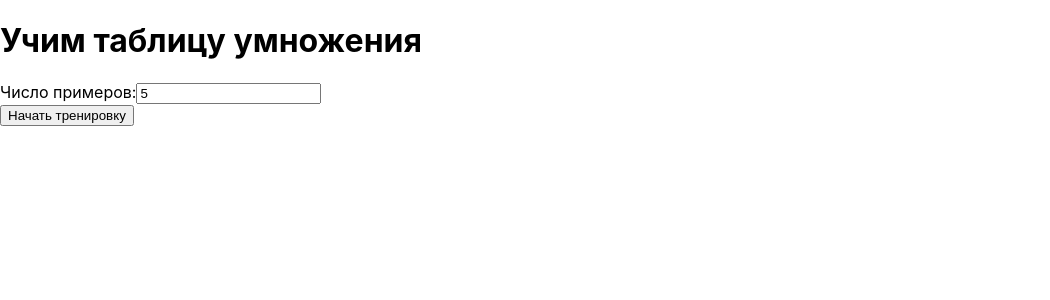
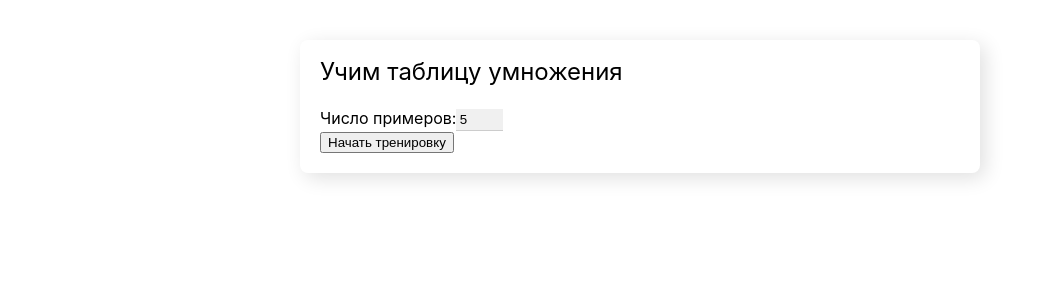
Before and after one commit to gkond/multab, a React (Create React App) app: page / in a window 1280 px wide. Shown: the top 300 px of the page, without its empty margins (0-1050 px from the left). Built offline with nearby package versions, Linux system fonts and the light colour scheme.

Commit message:
Basic markup

```diff
--- a/src/App.css
+++ b/src/App.css
@@ -1,31 +1,72 @@
-.App {
-  text-align: center;
+.app {
+  margin: 40px;
 }
 
-.App-logo {
-  height: 40vmin;
-  pointer-events: none;
+.view {
+  margin: 0 auto;
+  padding: 20px;
+  max-width: 640px;
+  border-radius: 8px;
+  box-shadow: 5px 5px 20px #e0e0e0;
+}
+
+.view_title {
+  font-size: 24px;
+  font-weight: normal;
+  line-height: 1;
+  margin: 0 0 1em 0;
+}
+
+.examplesList {
+  margin: 1em 0;
+  padding: 0;
+  display: grid;
+  grid-template-columns: 30% 30% 30%;
+  column-gap: 5%;
+  row-gap: 1em;
+}
+
+.example {
+  list-style: none;
+  padding: 0.5em;
+  border: 1px solid #999;
+  border-radius: 8px;
+}
+
+.example_id {
+  margin: 0 0 1em;
+  color: #999;
+  font-size: 10px;
+  line-height: 1;
+}
+.example_id:after {
+  content: ".";
+}
+
+.example_line {
+  display: flex;
+  flex-direction: row;
+  align-items: center;
+}
+
+.example_number {
+  margin: 0 0.25em;
+}
+
+.example_sign {
+  margin: 0 0.25em;
+}
+
+.example_input {
+  margin-left: 0.25em;
+  display: flex;
+  flex-direction: column;
 }
 
 @media (prefers-reduced-motion: no-preference) {
   .App-logo {
     animation: App-logo-spin infinite 20s linear;
   }
-}
-
-.App-header {
-  background-color: #282c34;
-  min-height: 100vh;
-  display: flex;
-  flex-direction: column;
-  align-items: center;
-  justify-content: center;
-  font-size: calc(10px + 2vmin);
-  color: white;
-}
-
-.App-link {
-  color: #61dafb;
 }
 
 @keyframes App-logo-spin {
--- a/src/index.css
+++ b/src/index.css
@@ -11,3 +11,12 @@ code {
   font-family: source-code-pro, Menlo, Monaco, Consolas, 'Courier New',
     monospace;
 }
+
+input[type="text"] {
+  margin: 0;
+  max-width: 40px;
+  padding: 0.25em;
+  background: #f0f0f0;
+  border: none;
+  border-bottom: 1px solid #ccc;
+}
```
Also changed, not shown: src/logo.svg (deleted).
